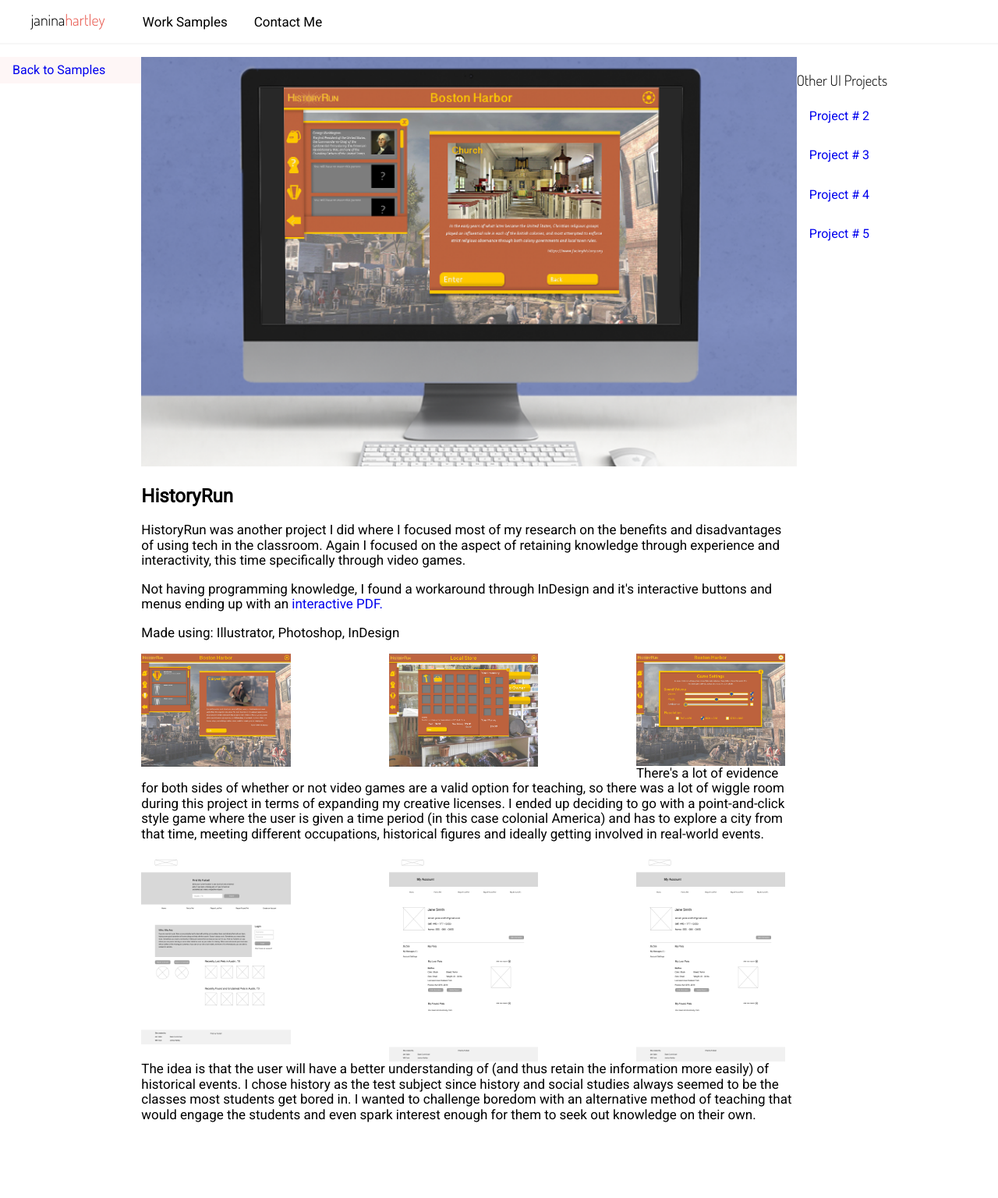
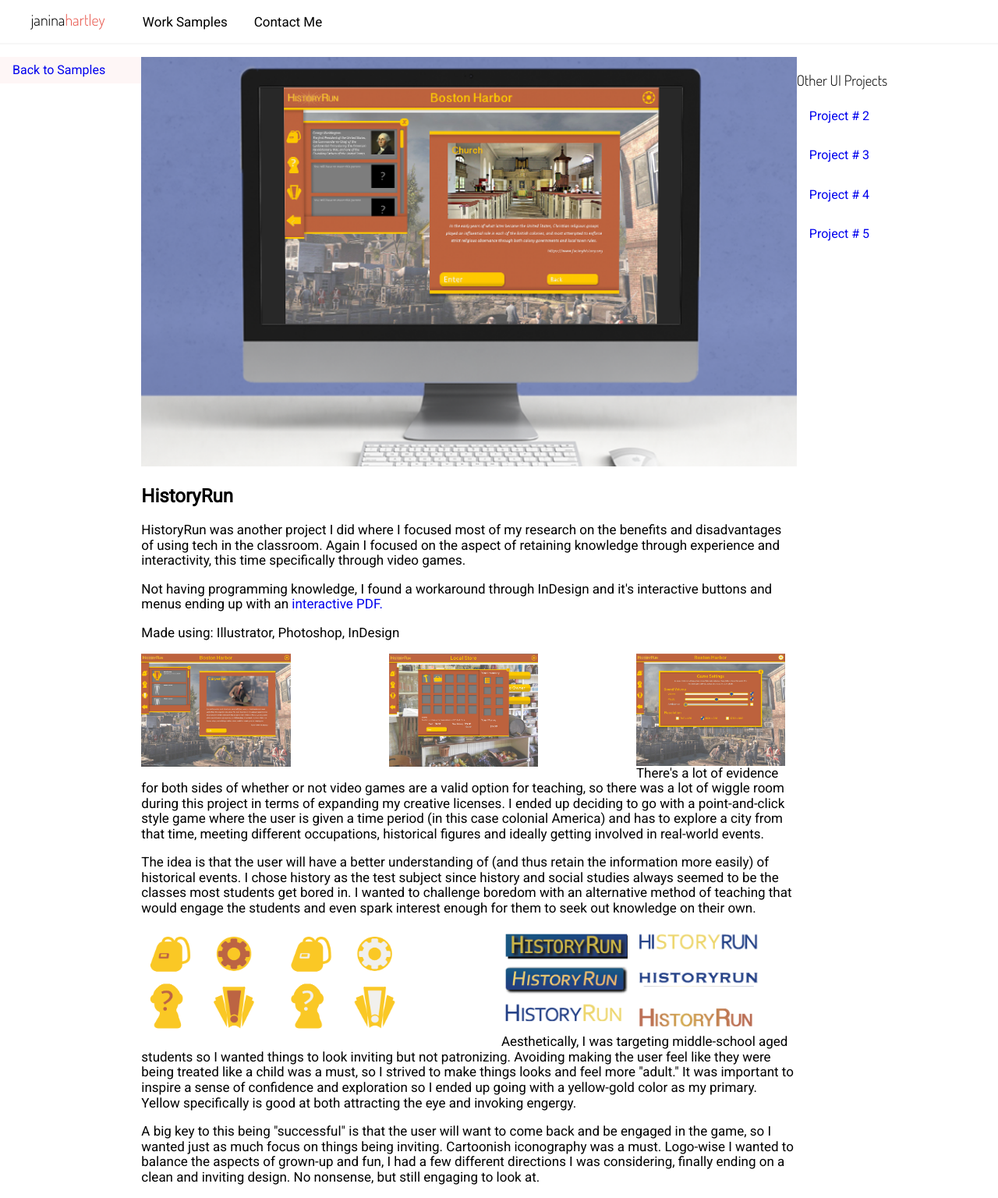
Before and after one commit to jhartley1412/old-portfolio-2, a Jekyll site: the page historyrun.html, which Jekyll copies as it is, in a window 1280 px wide. Shown: the whole page at 78% size. Built offline with Jekyll 4.4.1, drawn with Linux system fonts in a browser that asks for light colours; nearby versions of some CDN libraries; before the commit the page ends 1456 px from its top, so only the background shows below that.

Commit message:
replaced historyrun logo image with croped version

```diff
--- a/css/main.css
+++ b/css/main.css
@@ -352,6 +352,9 @@ a {
 .show_content {
   display: block; }
 
+.clear {
+  float: clear; }
+
 .all_samples_container {
   margin: 0 auto;
   overflow: hidden; }
--- a/css/main.scss
+++ b/css/main.scss
@@ -87,7 +87,7 @@ a{
 
 
 
-// COLORS AND SPAN CHANGES
+// TEXT, COLORS, SPAN CHANGES
 //———————————————————————————————————————————
 
 .pink-color{
@@ -100,6 +100,10 @@ a{
 
 .show_content{
 	display: block;
+}
+
+.clear{
+	float: clear;
 }
 
 
--- a/historyrun.html
+++ b/historyrun.html
@@ -94,17 +94,19 @@
 
 	    	<p> There's a lot of evidence for both sides of whether or not video games are a valid option for teaching, so there was a lot of wiggle room during this project in terms of expanding my creative licenses. I ended up deciding to go with a point-and-click style game where the user is given a time period (in this case colonial America) and has to explore a city from that time, meeting different occupations, historical figures and ideally getting involved in real-world events. </p>
 
+	    	<p> The idea is that the user will have a better understanding of (and thus retain the information more easily) of historical events. I chose history as the test subject since history and social studies always seemed to be the classes most students get bored in. I wanted to challenge boredom with an alternative method of teaching that would engage the students and even spark interest enough for them to seek out knowledge on their own. </p>
+
 	    </div>
 
 	    <div class="project_overview">
 
-	    	<img class="b_image col-sm-8 col-md-3 col-lg-3" src="./images/blog-post-images/fmf-wireframe1.png">
+	    	<img class="b_image col-sm-8 col-md-5 col-lg-5" src="./images/historyrun/icons.png">
 
-	    	<img class="b_image col-sm-8 col-md-3 col-lg-3" src="./images/blog-post-images/fmf-wireframe2.png">
+	    	<img class="b_image col-sm-8 col-md-5 col-lg-5" src="./images/historyrun/logos.png">
 
-	    	<img class="b_image col-sm-8 col-md-3 col-lg-3" src="./images/blog-post-images/fmf-wireframe3.png">
+	    	<p class="clear"> Aesthetically, I was targeting middle-school aged students so I wanted things to look inviting but not patronizing. Avoiding making the user feel like they were being treated like a child was a must, so I strived to make things looks and feel more "adult." It was important to inspire a sense of confidence and exploration so I ended up going with a yellow-gold color as my primary. Yellow specifically is good at both attracting the eye and invoking engergy. </p>
 
-	    	<p> The idea is that the user will have a better understanding of (and thus retain the information more easily) of historical events. I chose history as the test subject since history and social studies always seemed to be the classes most students get bored in. I wanted to challenge boredom with an alternative method of teaching that would engage the students and even spark interest enough for them to seek out knowledge on their own. </p>
+			<p> A big key to this being "successful" is that the user will want to come back and be engaged in the game, so I wanted just as much focus on things being inviting. Cartoonish iconography was a must. Logo-wise I wanted to balance the aspects of grown-up and fun, I had a few different directions I was considering, finally ending on a clean and inviting design. No nonsense, but still engaging to look at. </p>
 
 	    </div>
 
```
Also changed, not shown: images/historyrun/americanhistory-logo.png (added), images/historyrun/logos.png, images/historyrun/us-presidents-logo.png (added), 1 other file.
